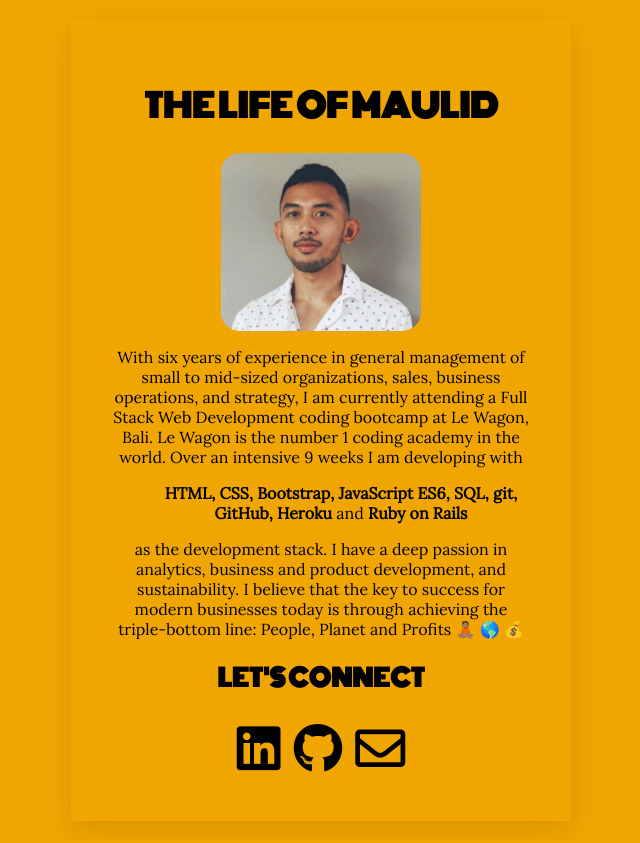
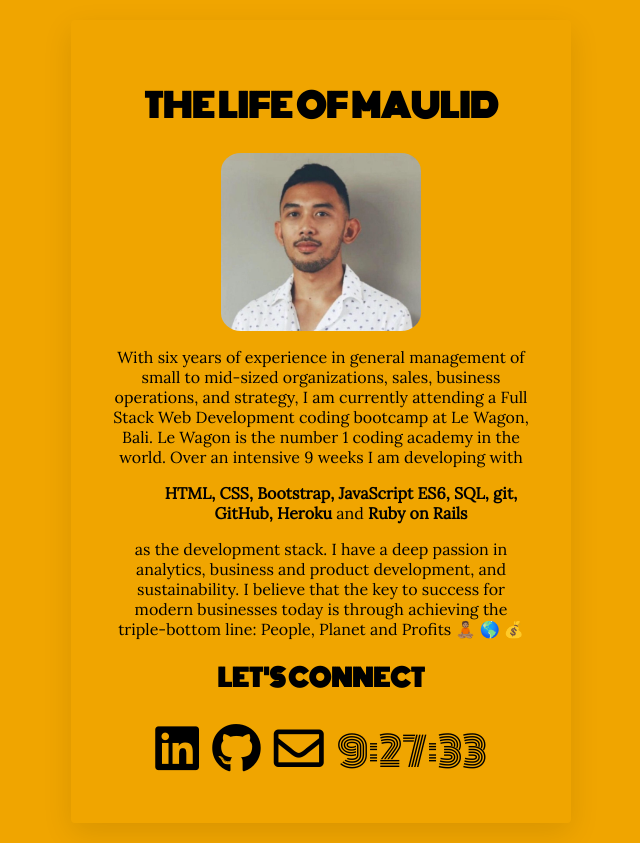
Before and after one commit to maulidrezki/profile, a plain HTML site: page index.html in a window 1280 px wide. Shown: the whole page, without its empty margins (319-959 px from the left). Drawn offline with Linux system fonts and the light colour scheme.

Commit message:
make my profile prettier

```diff
--- a/index.html
+++ b/index.html
@@ -8,7 +8,7 @@
   <meta name="viewport" content="width=device-width, initial-scale=1">
 </head>
 
-<body>
+<body onload="startTime()">
 
   <div class="container">
 
@@ -30,11 +30,30 @@
           </li>
           <li><a target="_blank" href="https://github.com/maulidrezki"><i class="fab fa-github"></i></a></li>
           <li><a target="_blank" href="mailto: maulidrezki13@gmail.com"><i class="far fa-envelope"></i></a></li>
+          <li><div id="txt"></div></li>
         </ul>
-
     </div>
 
   </div>
+
+<!-- time widget -->
+<script>
+    function startTime() {
+      const today = new Date();
+      let h = today.getHours();
+      let m = today.getMinutes();
+      let s = today.getSeconds();
+      m = checkTime(m);
+      s = checkTime(s);
+      document.getElementById('txt').innerHTML = h + ":" + m + ":" + s;
+      setTimeout(startTime, 1000);
+    }
+
+    function checkTime(i) {
+      if (i < 10) { i = "0" + i };  // add zero in front of numbers < 10
+      return i;
+    }
+  </script>
   </body>
 
 </html>
--- a/style.css
+++ b/style.css
@@ -71,6 +71,16 @@ ul {
   border-radius: 10%;
 }
 
+
+#txt{
+    box-sizing: border-box;
+    font-size: 40px;
+    font-weight: 300;
+    color: inherit;
+    display: inline-flex;
+    font-family: 'Monoton', cursive;
+    color:rgb(0, 0, 0);
+}
 /* .list-inline{
   font-size: 50px;
   list-style: none;
```
